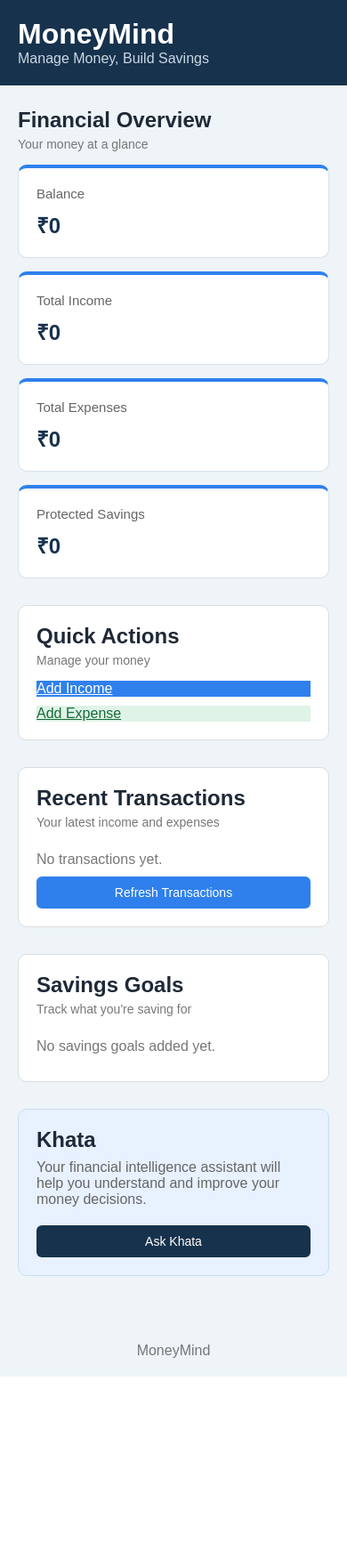
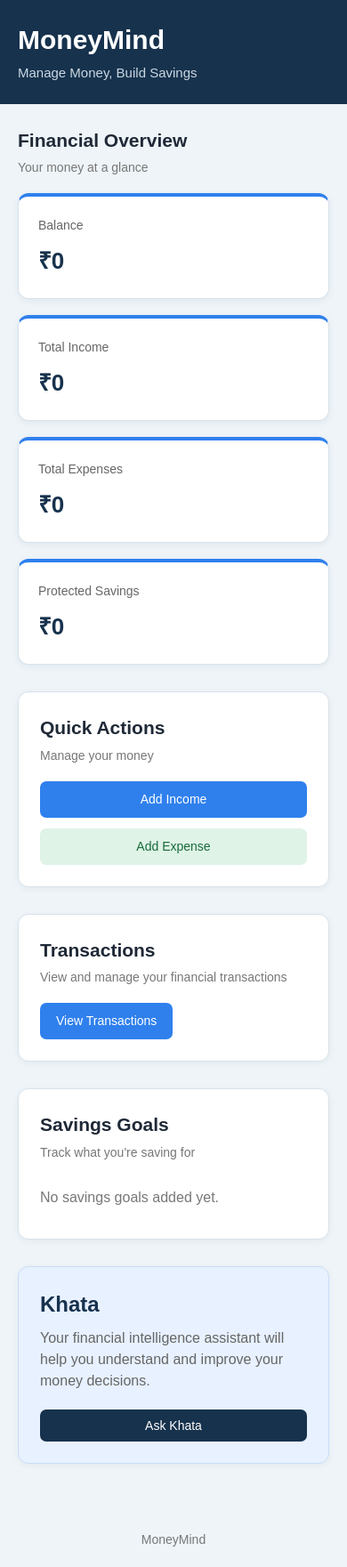
Before and after one commit to harshini-halai/MoneyMind, a FastAPI app: page / in a window 390 px wide. Shown: the whole page at 89% size. Before the commit the page ends 1547 px from the top, so only its background shows below. Run offline with FastAPI, Linux system fonts and the light colour scheme; data that the repository does not hold is empty.

Commit message:
feat: polish dashboard and separate transaction management

```diff
--- a/backend/main.py
+++ b/backend/main.py
@@ -42,6 +42,10 @@ def add_income_page():
 @app.get("/add-expense")
 def add_expense_page():
     return FileResponse("frontend/templates/add-expense.html")
+
+@app.get("/transactions-page")
+def transactions_page():
+    return FileResponse("frontend/templates/transactions.html")
 
 
 @app.get("/transactions")
--- a/frontend/js/script.js
+++ b/frontend/js/script.js
@@ -13,140 +13,4 @@ async function loadBalance() {
   }
 }
 
-async function loadTransactions() {
-  try {
-    const response = await fetch("http://127.0.0.1:8000/transactions");
-    const transactions = await response.json();
-
-    const transactionsList = document.querySelector(".transactions-list");
-    transactionsList.innerHTML = "";
-
-    if (transactions.length === 0) {
-      transactionsList.innerHTML =
-        '<p class="empty-state">No transactions yet.</p>';
-      return;
-    }
-
-    transactions.forEach((transaction) => {
-      const transactionItem = document.createElement("div");
-
-      transactionItem.innerHTML = `
-                <p><strong>${transaction.description}</strong></p>
-                <p>₹${transaction.amount}</p>
-                <p>${transaction.category}</p>
-                <p>${transaction.date}</p>
-
-                <button class="update-button" type="button" onclick="updateTransaction(${transaction.id})">
-                    Update
-                </button>
-
-                <button class="delete-button" type="button" onclick="deleteTransaction(${transaction.id})">
-                    Delete
-                </button>
-
-                <hr>
-            `;
-
-      transactionsList.appendChild(transactionItem);
-    });
-  } catch (error) {
-    console.log("Unable to load transactions");
-  }
-}
-
-async function deleteTransaction(id) {
-  const confirmDelete = confirm(
-    "Are you sure you want to delete this transaction?",
-  );
-
-  if (!confirmDelete) {
-    return;
-  }
-
-  try {
-    const response = await fetch(`http://127.0.0.1:8000/transactions/${id}`, {
-      method: "DELETE",
-    });
-
-    const result = await response.json();
-
-    if (response.ok) {
-      alert("Transaction deleted successfully");
-      loadTransactions();
-      loadBalance();
-    } else {
-      alert(result.detail);
-    }
-  } catch (error) {
-    alert("Unable to delete transaction");
-  }
-}
-
-async function updateTransaction(id) {
-  const description = prompt("Enter new description");
-  if (description === null) {
-    return;
-  }
-
-  const amount = prompt("Enter new amount");
-  if (amount === null) {
-    return;
-  }
-
-  const category = prompt(
-    "Enter category: Food, Travel, Shopping, Bills, Other",
-  );
-  if (category === null) {
-    return;
-  }
-
-  const date = prompt("Enter date (YYYY-MM-DD)");
-  if (date === null) {
-    return;
-  }
-
-  const transactionType = prompt("Enter type: income or expense");
-  if (transactionType === null) {
-    return;
-  }
-
-  const data = {
-    description: description,
-    category: category,
-    amount: Number(amount),
-    date: date,
-    type: transactionType,
-  };
-
-  try {
-    const response = await fetch(`http://127.0.0.1:8000/transactions/${id}`, {
-      method: "PUT",
-      headers: {
-        "Content-Type": "application/json",
-      },
-      body: JSON.stringify(data),
-    });
-
-    const result = await response.json();
-
-    if (response.ok) {
-      alert("Transaction updated successfully");
-      loadTransactions();
-      loadBalance();
-    } else {
-      alert(result.detail);
-    }
-  } catch (error) {
-    alert("Unable to update transaction");
-  }
-}
-
-document
-  .getElementById("refresh-transactions")
-  .addEventListener("click", function () {
-    loadTransactions();
-    loadBalance();
-  });
-
 loadBalance();
-loadTransactions();
--- a/frontend/style.css
+++ b/frontend/style.css
@@ -8,6 +8,7 @@ body {
   font-family: Arial, sans-serif;
   background: #eef4f8;
   color: #1f2937;
+  line-height: 1.5;
 }
 
 /* Header */
@@ -15,12 +16,23 @@ body {
 .header {
   background: #17324d;
   color: white;
-  padding: 25px 40px;
+  padding: 28px 40px;
   border-bottom: 1px solid #17324d;
+}
+
+.header-content {
+  max-width: 1200px;
+  margin: auto;
+}
+
+.header h1 {
+  font-size: 30px;
+  margin-bottom: 4px;
 }
 
 .header p {
   color: #cbd8e3;
+  font-size: 15px;
 }
 
 /* Main Dashboard */
@@ -28,7 +40,7 @@ body {
 .dashboard {
   max-width: 1200px;
   margin: auto;
-  padding: 30px 40px;
+  padding: 35px 40px;
 }
 
 section {
@@ -38,10 +50,11 @@ section {
 /* Section Headings */
 
 .section-heading {
-  margin-bottom: 15px;
+  margin-bottom: 18px;
 }
 
 .section-heading h2 {
+  font-size: 21px;
   margin-bottom: 5px;
 }
 
@@ -55,52 +68,64 @@ section {
 .summary-grid {
   display: grid;
   grid-template-columns: repeat(4, 1fr);
-  gap: 15px;
+  gap: 18px;
 }
 
 .summary-card {
   background: white;
-  padding: 20px;
-  border-radius: 10px;
+  padding: 22px;
+  border-radius: 12px;
   border: 1px solid #d8e2ea;
   border-top: 4px solid #2f80ed;
+  box-shadow: 0 2px 8px rgba(23, 50, 77, 0.06);
 }
+
 .summary-card h3 {
-  font-size: 15px;
+  font-size: 14px;
   color: #666;
   font-weight: normal;
 }
 
 .summary-card .amount {
-  font-size: 24px;
+  font-size: 26px;
   font-weight: bold;
   margin-top: 10px;
   color: #17324d;
 }
 
-/* Quick Actions */
+/* Common Sections */
 
 .quick-actions,
 .transactions-section,
 .goals-section,
 .khata-section {
   background: white;
-  padding: 20px;
-  border-radius: 10px;
-  border: 1px solid #ddd;
+  padding: 24px;
+  border-radius: 12px;
+  border: 1px solid #d8e2ea;
+  box-shadow: 0 2px 8px rgba(23, 50, 77, 0.05);
 }
+
+/* Quick Actions */
 
 .action-buttons {
   display: flex;
-  gap: 10px;
+  gap: 12px;
+}
+
+button,
+.primary-button,
+.secondary-button {
+  padding: 10px 18px;
+  border-radius: 7px;
+  cursor: pointer;
+  font-size: 14px;
+  text-decoration: none;
+  display: inline-block;
 }
 
 button {
-  padding: 10px 18px;
   border: none;
-  border-radius: 6px;
-  cursor: pointer;
-  font-size: 14px;
 }
 
 .primary-button {
@@ -113,6 +138,41 @@ button {
   color: #176b3a;
 }
 
+/* Transactions */
+
+.transactions-list {
+  margin-bottom: 18px;
+}
+
+.transactions-list > div {
+  padding: 14px 0;
+  border-bottom: 1px solid #e5e7eb;
+}
+
+.transactions-list > div:last-child {
+  border-bottom: none;
+}
+
+.transactions-list p {
+  margin-bottom: 4px;
+}
+
+.update-button,
+.delete-button {
+  margin-top: 8px;
+  margin-right: 6px;
+}
+
+.update-button {
+  background: #eef4f8;
+  color: #17324d;
+}
+
+.delete-button {
+  background: #fce8e8;
+  color: #a33a3a;
+}
+
 /* Empty States */
 
 .empty-state {
@@ -120,7 +180,18 @@ button {
   padding: 10px 0;
 }
 
+/* Goals */
+
+.goals-list {
+  min-height: 40px;
+}
+
 /* Khata */
+
+.khata-section {
+  background: #e8f1ff;
+  border: 1px solid #c8ddf5;
+}
 
 .khata-content {
   display: flex;
@@ -129,20 +200,20 @@ button {
   gap: 20px;
 }
 
+.khata-content h2 {
+  color: #17324d;
+}
+
 .khata-content p {
   color: #666;
   margin-top: 8px;
   max-width: 600px;
 }
 
-.khata-section {
-  background: #e8f1ff;
-  border: 1px solid #c8ddf5;
-}
-
 .khata-button {
   background: #17324d;
   color: white;
+  white-space: nowrap;
 }
 
 /* Footer */
@@ -151,6 +222,7 @@ footer {
   padding: 20px 40px;
   text-align: center;
   color: #777;
+  font-size: 14px;
 }
 
 /* Responsive */
@@ -165,7 +237,7 @@ footer {
   }
 
   .header {
-    padding: 20px;
+    padding: 22px 20px;
   }
 }
 
@@ -183,6 +255,10 @@ footer {
     flex-direction: column;
   }
 
+  .action-buttons a {
+    text-align: center;
+  }
+
   button {
     width: 100%;
   }
--- a/frontend/templates/index.html
+++ b/frontend/templates/index.html
@@ -64,18 +64,13 @@
       <!-- Recent Transactions -->
       <section class="transactions-section">
         <div class="section-heading">
-          <h2>Recent Transactions</h2>
-          <p>Your latest income and expenses</p>
+          <h2>Transactions</h2>
+          <p>View and manage your financial transactions</p>
         </div>
 
-        <div class="transactions-list">
-          <p class="empty-state">No transactions yet.</p>
-        </div>
-
-        <button id="refresh-transactions" class="primary-button">
-          Refresh Transactions
-        </button>
-
+        <a href="/transactions-page" class="primary-button">
+          View Transactions
+        </a>
       </section>
 
       <!-- Savings Goals -->
@@ -112,6 +107,5 @@
     </footer>
 
     <script src="/frontend/js/script.js"></script>
-
   </body>
 </html>
```
Also changed, not shown: frontend/js/transaction.js (+135 -2 lines), frontend/templates/transactions.html (added, +45 -0 lines).
